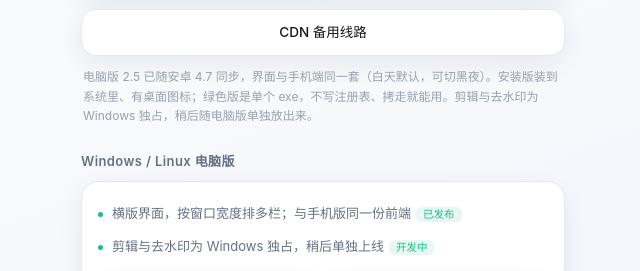
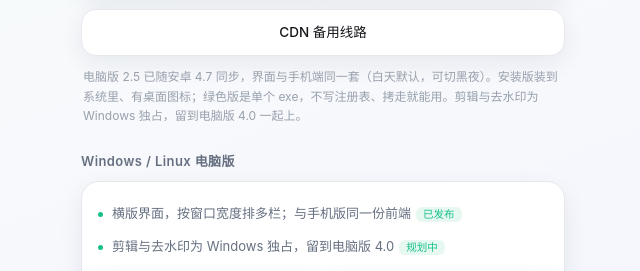
Before and after one commit to lzm-Python/agnes-update, a plain HTML site: page index.html in a window 1280 px wide. Shown: the part 313-584 px from the top of the page, 317-957 px from the left. Drawn offline with Linux system fonts and the light colour scheme.

Commit message:
note 4.0

```diff
--- a/index.html
+++ b/index.html
@@ -90,12 +90,12 @@ color:var(--txt);font-size:13.5px;font-weight:500;text-decoration:none;box-shado
   <a class="btn alt" href="https://gh-proxy.com/https://github.com/lzm-Python/agnes-update/releases/latest/download/AgnesVideo.apk">GitHub 加速线路</a>
   <a class="btn alt" href="https://github.com/lzm-Python/agnes-update/releases/latest/download/AgnesVideo.apk">原站直连（可能较慢）</a>
   <a class="btn alt" href="https://cdn.jsdelivr.net/gh/lzm-Python/agnes-update@main/apk/AgnesVideo.apk">CDN 备用线路</a>
-  <p style="font-size:12px;color:#98A0AC;margin:11px 2px 0;line-height:1.6">电脑版 2.5 已随安卓 4.7 同步，界面与手机端同一套（白天默认，可切黑夜）。安装版装到系统里、有桌面图标；绿色版是单个 exe，不写注册表、拷走就能用。剪辑与去水印为 Windows 独占，稍后随电脑版单独放出来。</p>
+  <p style="font-size:12px;color:#98A0AC;margin:11px 2px 0;line-height:1.6">电脑版 2.5 已随安卓 4.7 同步，界面与手机端同一套（白天默认，可切黑夜）。安装版装到系统里、有桌面图标；绿色版是单个 exe，不写注册表、拷走就能用。剪辑与去水印为 Windows 独占，留到电脑版 4.0 一起上。</p>
 
   <h2>Windows / Linux 电脑版</h2>
   <div class="card">
     <div class="li"><i></i><span>横版界面，按窗口宽度排多栏；与手机版同一份前端<span class="tag">已发布</span></span></div>
-    <div class="li"><i></i><span>剪辑与去水印为 Windows 独占，稍后单独上线<span class="tag">开发中</span></span></div>
+    <div class="li"><i></i><span>剪辑与去水印为 Windows 独占，留到电脑版 4.0<span class="tag">规划中</span></span></div>
     <div class="pcg">
       <a class="b" href="https://github.com/lzm-Python/agnes-update/releases/download/pc-v1.5/Agnes_1.0_win64_setup.exe">Windows 64 位 安装版<small>.exe 安装器 · 推荐</small></a>
       <a class="b" href="https://github.com/lzm-Python/agnes-update/releases/download/pc-v1.5/Agnes_1.0_win64_portable.exe">Windows 64 位 绿色版<small>.exe 免安装，双击即用</small></a>
```
